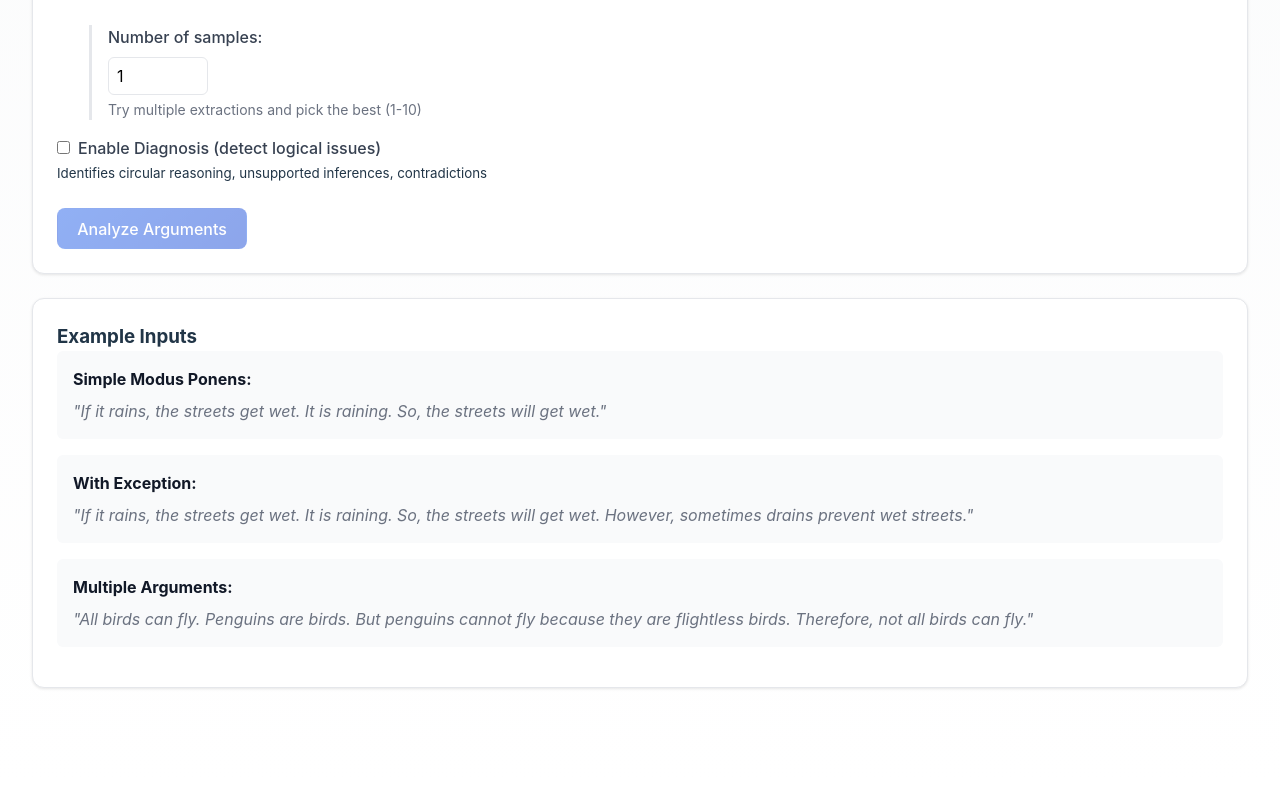
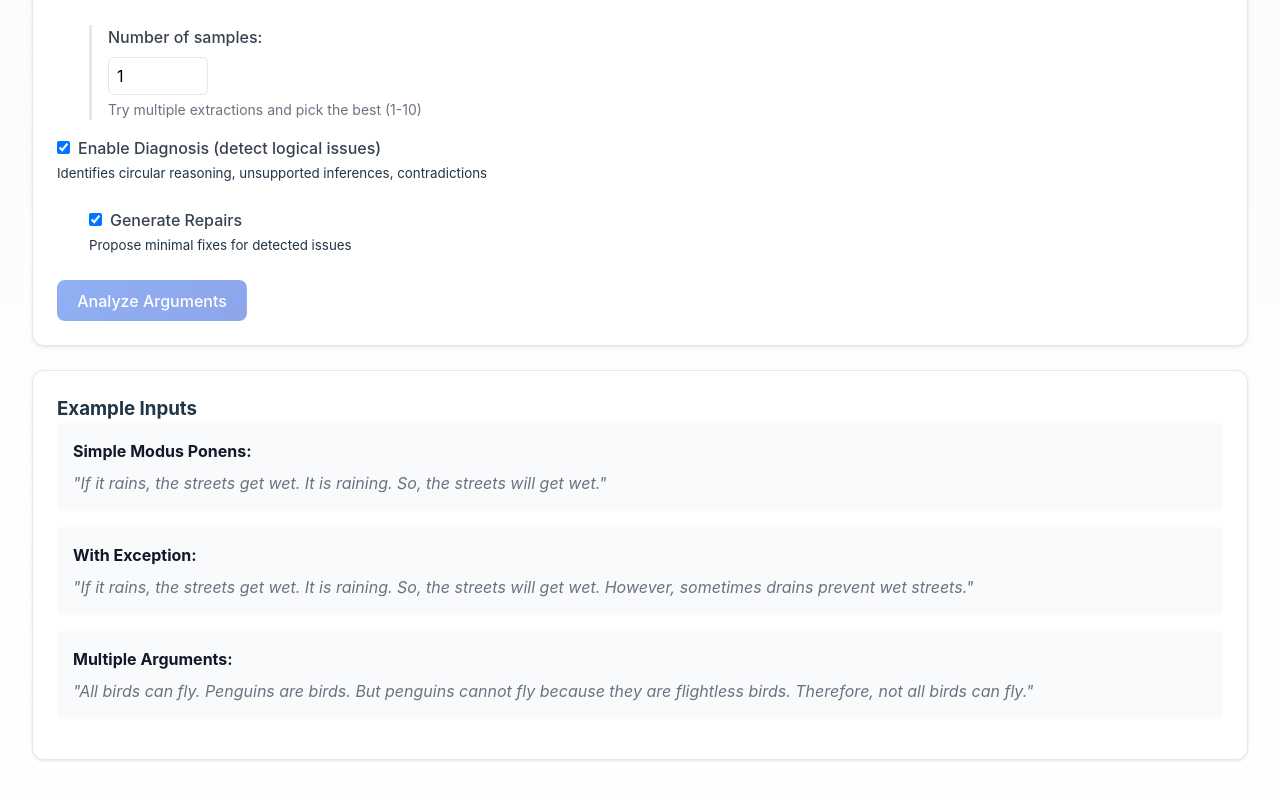
Before and after one commit to namin/argir, a React (Vite) app in the folder frontend/: page / in a window 1280 px wide. Shown: the part 788-1588 px from the top of the page. Built offline with nearby package versions, Linux system fonts and the light colour scheme.

Commit message:
on by default

```diff
--- a/frontend/src/App.tsx
+++ b/frontend/src/App.tsx
@@ -61,8 +61,8 @@ function App() {
   const [useSoft, setUseSoft] = useState(true);
   const [kSamples, setKSamples] = useState(1);
   const [apiKey, setApiKey] = useState('');
-  const [enableDiagnosis, setEnableDiagnosis] = useState(false);
-  const [enableRepair, setEnableRepair] = useState(false);
+  const [enableDiagnosis, setEnableDiagnosis] = useState(true);
+  const [enableRepair, setEnableRepair] = useState(true);
 
   const [result, setResult] = useState<ArgirResult | null>(null);
   const [loading, setLoading] = useState(false);
```
